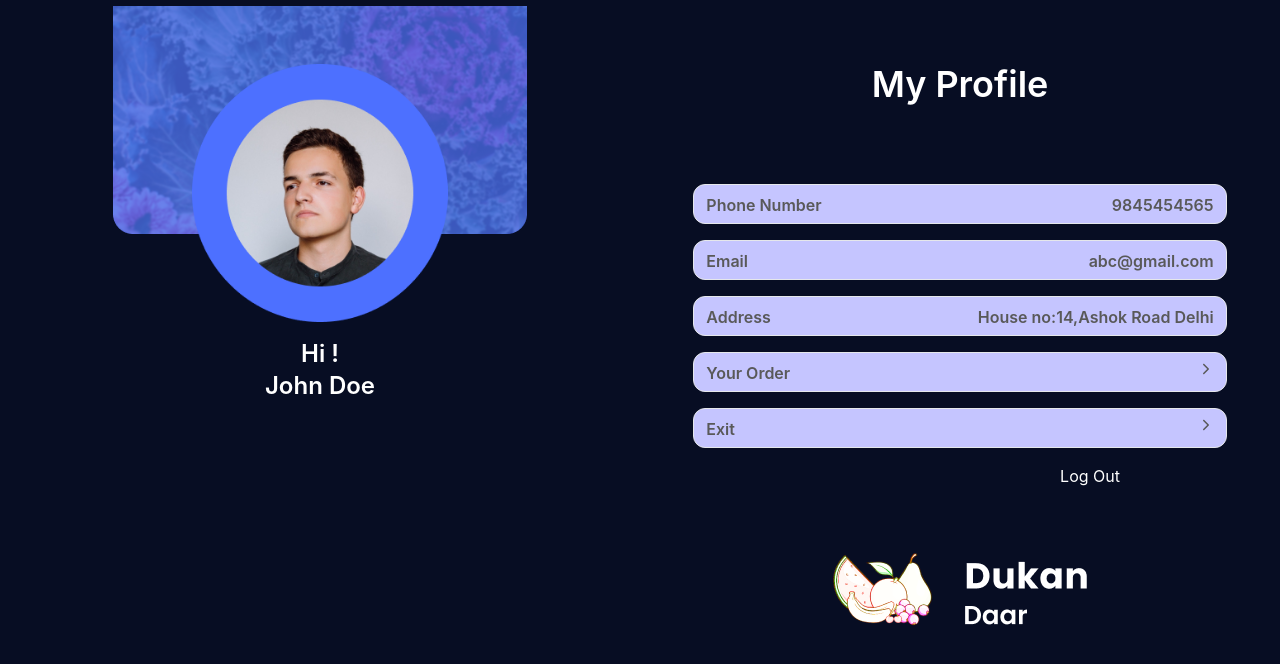
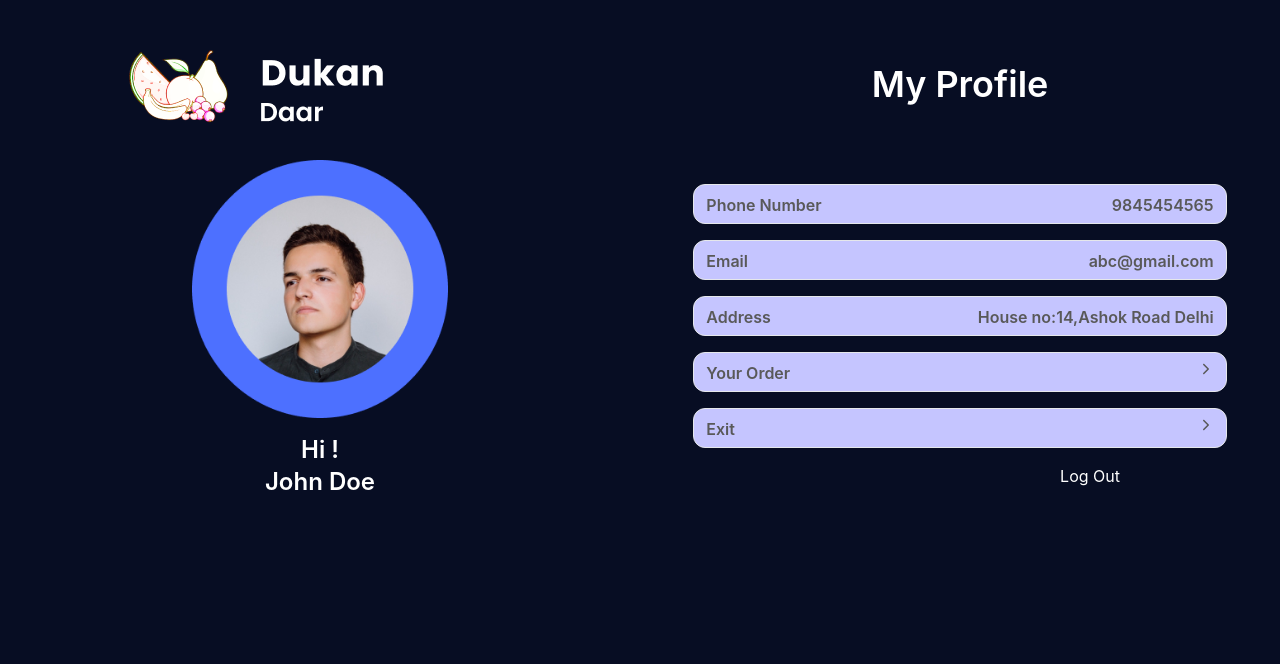
Before and after one commit to dhankarsimran/DukaanDaar, a React (Create React App) app in the folder client/: page /profile in a window 1280 px wide. Shown: the top 664 px of the page. Built offline with nearby package versions, Linux system fonts and the light colour scheme.

Commit message:
profile page changes

```diff
--- a/client/src/components/ProfilePage/ProfilePage.css
+++ b/client/src/components/ProfilePage/ProfilePage.css
@@ -19,15 +19,19 @@
 }
 @media screen and (min-width: 1051px) {
     .profileCover{
-        /* display: none; */
-        position: absolute;
-        top: 15%;
-        left: 25%;
-        transform: translate(-50%, -50%);
-        z-index: -1;
+        display: none;
     }
     .belowIcons{
         display: none;
+    }
+    .profileImage{
+        margin-top: 10rem;
+    }
+    .dukaanDaarImage{
+        position: absolute;
+        top: 10%;
+        left: 20%;
+        transform: translate(-50%, -50%);
     }
 }
 @media screen and (max-width: 1050px) {
--- a/client/src/components/ProfilePage/ProfilePage.jsx
+++ b/client/src/components/ProfilePage/ProfilePage.jsx
@@ -11,6 +11,8 @@ const ProfilePage = () => {
     <div className='container1 w-screen'>
     <div className="profileBox flex ">
     <div className="profileLeft">
+                        <img src="./DukaanDaarLogo.png" alt="DukaanDaar Logo" className='dukaanDaarImage'/>
+
                 <img src="./ProfileAvatar.png" alt="profileImage" className='profileImage w-[50%] sm:w-[40%] m-auto mt-16 ' />
                 <div className="profileName text-center mt-4">
                     <p className='text-2xl text-[#ffffff] font-semibold'>Hi !<br/> John Doe</p>
@@ -51,9 +53,6 @@ const ProfilePage = () => {
                         <div className="logoutText w-6/12  mt-4 m-auto text-right">
                         <a className='text-[#ffffff] hover:underline cursor-pointer'>Log Out</a>
                         </div>
-                    <div className="DukaanImage">
-                        <img src="./DukaanDaarLogo.png" alt="DukaanDaar Logo" className='m-auto mt-10'/>
-                    </div>
                  </div>
                  <div className="belowIcons flex justify-around mt-16">
                     <div className="homeIcon">
```
